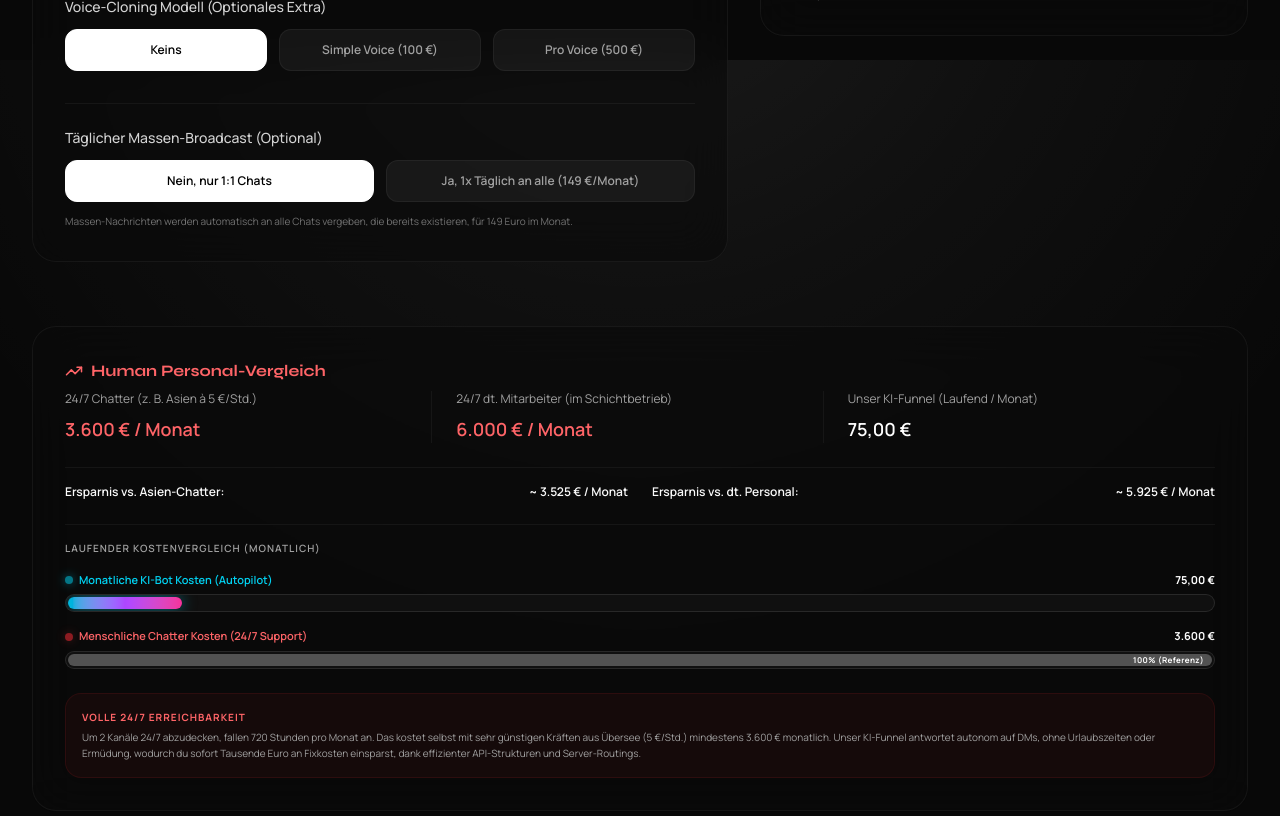
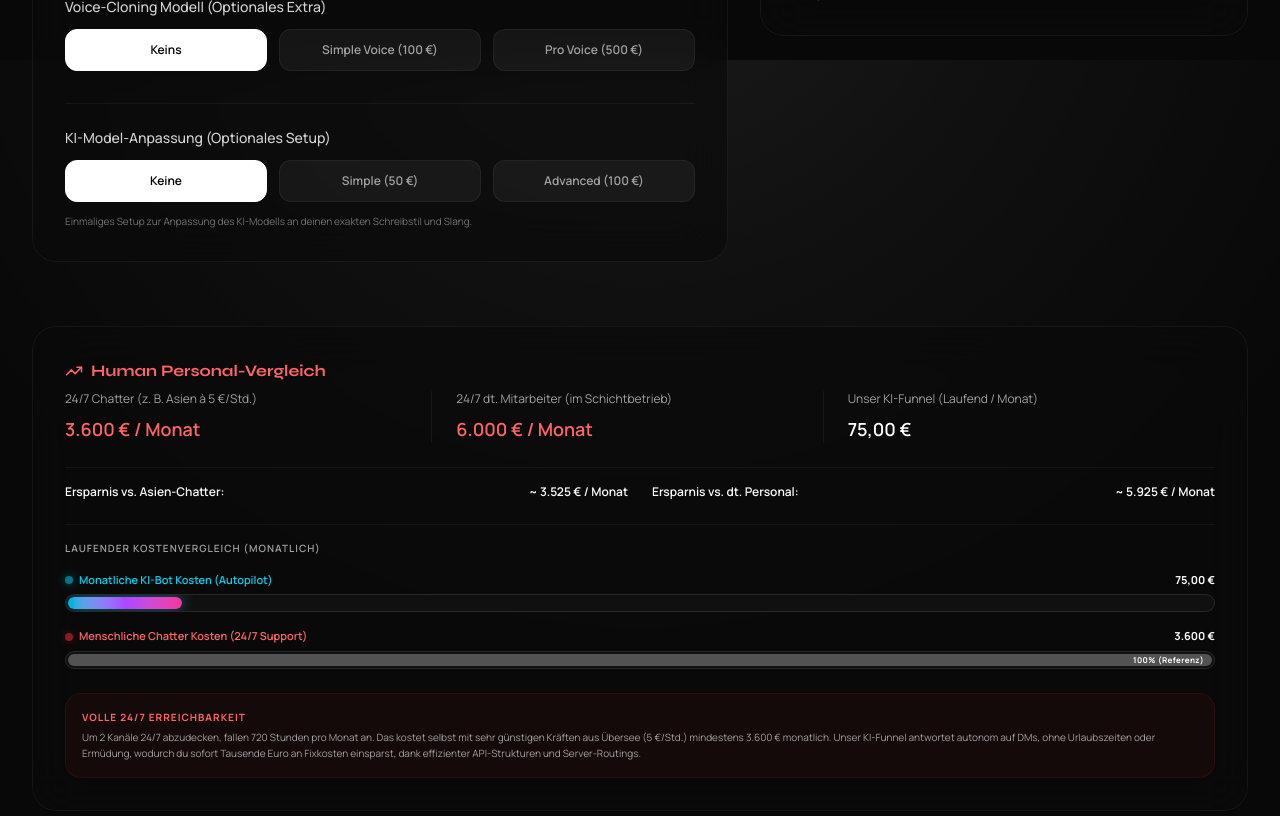
Before and after one commit to Jonaspwittmann/Marketing-Multi-Channel-Funnel, a React (Vite) app: page / in a window 1280 px wide. Shown: the part 3940-4756 px from the top of the page. Built offline with nearby package versions, Linux system fonts and the light colour scheme.

Commit message:
Replace Daily Broadcast with KI-Model-Anpassung in calculator

```diff
--- a/src/App.tsx
+++ b/src/App.tsx
@@ -439,7 +439,7 @@ export default function App() {
   const [voiceCloningModel, setVoiceCloningModel] = useState<'none' | 'simple' | 'professional'>('none');
   const [messagesPerCustomer, setMessagesPerCustomer] = useState(5);
   const [voiceMessagesPerLead, setVoiceMessagesPerLead] = useState(1);
-  const [dailyBroadcast, setDailyBroadcast] = useState(false);
+  const [modelAnpassung, setModelAnpassung] = useState<'none' | 'simple' | 'advanced'>('none');
 
   // Funnel Builder States
   const [sourcePlatform, setSourcePlatform] = useState('ig');
@@ -466,7 +466,11 @@ export default function App() {
     if (voiceCloningModel === 'simple') cloningCost = 100;
     else if (voiceCloningModel === 'professional') cloningCost = 500;
 
-    const initialInvestment = setupCost + cloningCost;
+    let modelCost = 0;
+    if (modelAnpassung === 'simple') modelCost = 50;
+    else if (modelAnpassung === 'advanced') modelCost = 100;
+
+    const initialInvestment = setupCost + cloningCost + modelCost;
 
     // Monatliche Kunden/Leads
     const monthlyLeads = typeof monthlyDMs === 'number' ? monthlyDMs : 0;
@@ -486,8 +490,7 @@ export default function App() {
       voiceMinutesTotal = voiceTotalMessages * (10 / 60);  // 10 Sekunden pro Voice = 1/6 Minute
     }
 
-    const broadcastCost = dailyBroadcast ? 149 : 0;
-    const monthlyTotal = messageCost + voiceCost + broadcastCost;
+    const monthlyTotal = messageCost + voiceCost;
 
     // Asiat-Vergleich benchmark: 5 € / Std * 720 Std = 3.600 €
     const asianChatterCost = 3600;
@@ -502,7 +505,7 @@ export default function App() {
       rawSetupCost,
       discountPercentage,
       cloningCost,
-      broadcastCost,
+      modelCost,
       initialInvestment,
       totalMessages,
       messageCost,
@@ -1159,30 +1162,37 @@ export default function App() {
                 </div>
               )}
 
-              {/* Selector: Massen-Broadcast */}
+              {/* Selector: Model Anpassung */}
               <div className="space-y-3 mt-6 pt-6 border-t border-white/5">
                 <div className="flex justify-between items-baseline">
-                  <label className="font-manrope text-sm font-medium text-neutral-300">Täglicher Massen-Broadcast (Optional)</label>
-                  {dailyBroadcast && <span className="text-[9px] bg-sky-500/20 text-sky-300 border border-sky-500/30 px-2 py-0.5 rounded font-bold uppercase tracking-wider">Aktiv</span>}
-                </div>
-                <div className="grid grid-cols-2 gap-3">
+                  <label className="font-manrope text-sm font-medium text-neutral-300">KI-Model-Anpassung (Optionales Setup)</label>
+                  {modelAnpassung !== 'none' && <span className="text-[9px] bg-sky-500/20 text-sky-300 border border-sky-500/30 px-2 py-0.5 rounded font-bold uppercase tracking-wider">Aktiv</span>}
+                </div>
+                <div className="grid grid-cols-3 gap-3">
                   <button
                     type="button"
-                    onClick={() => setDailyBroadcast(false)}
-                    className={`p-3 rounded-xl border text-xs font-semibold font-manrope transition-all text-center cursor-pointer ${!dailyBroadcast ? 'bg-white text-black border-white' : 'bg-white/5 text-neutral-400 border-white/5 hover:border-white/10'}`}
+                    onClick={() => setModelAnpassung('none')}
+                    className={`p-3 rounded-xl border text-xs font-semibold font-manrope transition-all text-center cursor-pointer ${modelAnpassung === 'none' ? 'bg-white text-black border-white' : 'bg-white/5 text-neutral-400 border-white/5 hover:border-white/10'}`}
                   >
-                    Nein, nur 1:1 Chats
+                    Keine
                   </button>
                   <button
                     type="button"
-                    onClick={() => setDailyBroadcast(true)}
-                    className={`p-3 rounded-xl border text-xs font-semibold font-manrope transition-all text-center cursor-pointer ${dailyBroadcast ? 'bg-white text-black border-white' : 'bg-white/5 text-neutral-400 border-white/5 hover:border-white/10'}`}
+                    onClick={() => setModelAnpassung('simple')}
+                    className={`p-3 rounded-xl border text-xs font-semibold font-manrope transition-all text-center cursor-pointer ${modelAnpassung === 'simple' ? 'bg-white text-black border-white' : 'bg-white/5 text-neutral-400 border-white/5 hover:border-white/10'}`}
                   >
-                    Ja, 1x Täglich an alle (149 €/Monat)
+                    Simple (50 €)
                   </button>
+                  <button
+                    type="button"
+                    onClick={() => setModelAnpassung('advanced')}
+                    className={`p-3 rounded-xl border text-xs font-semibold font-manrope transition-all text-center cursor-pointer ${modelAnpassung === 'advanced' ? 'bg-white text-black border-white' : 'bg-white/5 text-neutral-400 border-white/5 hover:border-white/10'}`}
+                  >
+                    Advanced (100 €)
+                  </button>
                 </div>
                 <p className="text-[10px] text-neutral-500 font-manrope leading-normal">
-                  Massen-Nachrichten werden automatisch an alle Chats vergeben, die bereits existieren, für 149 Euro im Monat.
+                  Einmaliges Setup zur Anpassung des KI-Modells an deinen exakten Schreibstil und Slang.
                 </p>
               </div>
             </div>
@@ -1226,13 +1236,13 @@ export default function App() {
                       </div>
                       <span className="font-semibold text-white shrink-0">{costs.messageCost.toLocaleString('de-DE', { style: 'currency', currency: 'EUR' })}</span>
                     </div>
-                    {costs.broadcastCost > 0 && (
+                    {costs.modelCost > 0 && (
                       <div className="flex justify-between items-center border-b border-white/5 pb-2.5 gap-4">
                         <div className="flex flex-col">
-                          <span className="text-sky-300 font-medium">Täglicher Massen-Broadcast</span>
-                          <span className="text-neutral-500 font-normal text-[10px]">1x täglich an alle Kunden (Flatrate)</span>
+                          <span className="text-sky-300 font-medium">KI-Model-Anpassung</span>
+                          <span className="text-neutral-500 font-normal text-[10px]">Individuelles Setup (Einmalig)</span>
                         </div>
-                        <span className="font-semibold text-sky-400 shrink-0">{costs.broadcastCost.toLocaleString('de-DE', { style: 'currency', currency: 'EUR' })}</span>
+                        <span className="font-semibold text-sky-400 shrink-0">{costs.modelCost.toLocaleString('de-DE', { style: 'currency', currency: 'EUR' })}</span>
                       </div>
                     )}
                   </div>
@@ -1242,13 +1252,13 @@ export default function App() {
                   <div>
                     <div className="text-[10px] text-neutral-500 font-manrope font-semibold uppercase tracking-wider">Einmaliges Setup (Text)</div>
                     <div className="text-lg font-syne font-semibold text-neutral-300 mt-0.5">
-                      {costs.setupCost.toLocaleString('de-DE', { style: 'currency', currency: 'EUR' })}
+                      {(costs.setupCost + costs.modelCost).toLocaleString('de-DE', { style: 'currency', currency: 'EUR' })}
                     </div>
                   </div>
                   <div className="text-right">
                     <div className="text-[10px] text-neutral-500 font-manrope font-semibold uppercase tracking-wider">Laufend / Monat</div>
                     <div className="text-lg font-syne font-semibold text-white mt-0.5">
-                      {(costs.messageCost + costs.broadcastCost).toLocaleString('de-DE', { style: 'currency', currency: 'EUR' })}
+                      {(costs.messageCost).toLocaleString('de-DE', { style: 'currency', currency: 'EUR' })}
                     </div>
                   </div>
                 </div>
```
